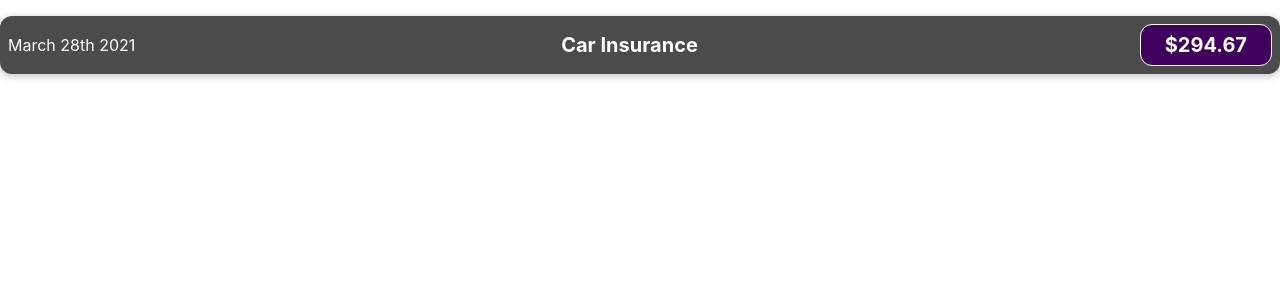
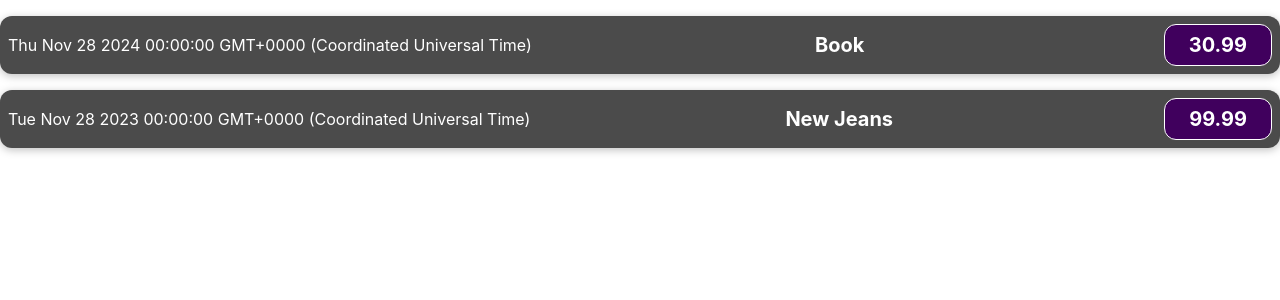
Before and after one commit to attamme/expenses, a React (Create React App) app in the folder expenses/: page / in a window 1280 px wide. Shown: the top 300 px of the page. Built offline with nearby package versions, Linux system fonts and the light colour scheme.

Commit message:
basic data work

```diff
--- a/expenses/src/App.js
+++ b/expenses/src/App.js
@@ -2,10 +2,24 @@
 import './App.css';
 import ExpenseItem from './components/ExpenseItem';
 
-function App() {
+const App = () => {
+  const expenses = [{
+    date: new Date(2024, 10, 28),
+    title: 'Book',
+    price: 30.99,
+  },
+  {
+    date: new Date(2023, 10, 28),
+    title: 'New Jeans',
+    price: 99.99,
+  }
+  ];
+
+
   return (
     <div className="App">
-      <ExpenseItem />
+      <ExpenseItem data={expenses[0]} />
+      <ExpenseItem data={expenses[1]}/>
     </div>
   );
 }
--- a/expenses/src/components/ExpenseItem.js
+++ b/expenses/src/components/ExpenseItem.js
@@ -1,12 +1,16 @@
 import './ExpenseItem.css';
 
-const ExpenseItem = () => {
+const ExpenseItem = (props) => {
+
+    console.log(props);
+    console.log(props.data);
+
     return (
         <div className='expense-item'>
-            <div>March 28th 2021</div>
+            <div>{props.data.date.toString()}</div>
             <div className='expense-item__description'>
-                <h2>Car Insurance</h2>
-                <div className='expense-item__price'>$294.67</div>
+                <h2>{props.data.title}</h2>
+                <div className='expense-item__price'>{props.data.price}</div>
             </div>
         </div>
 );
```
